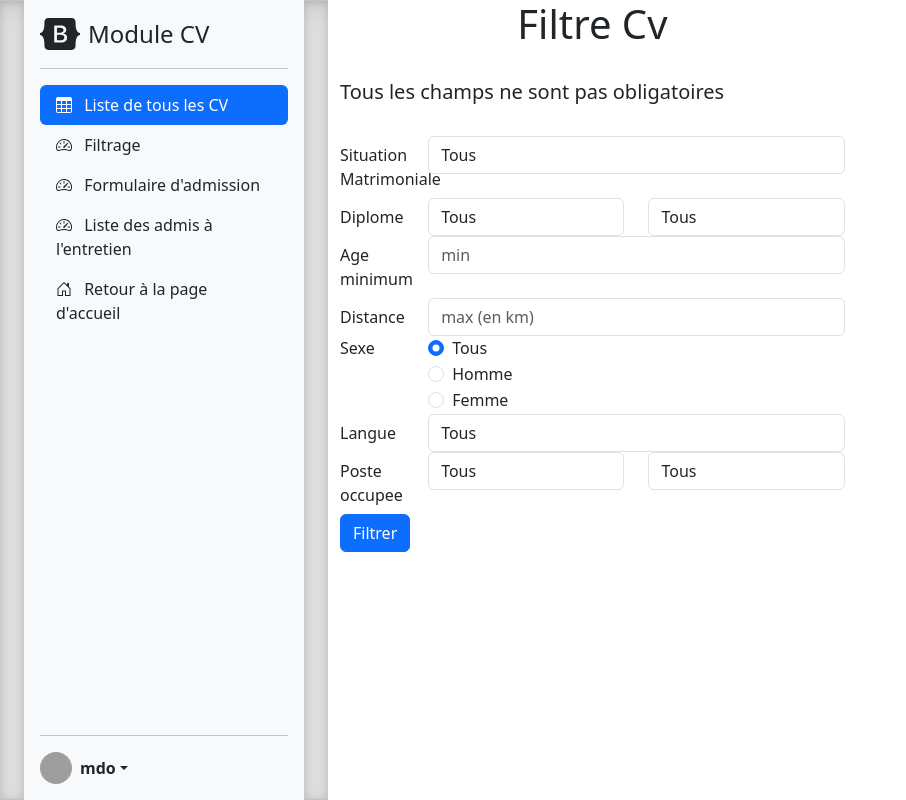
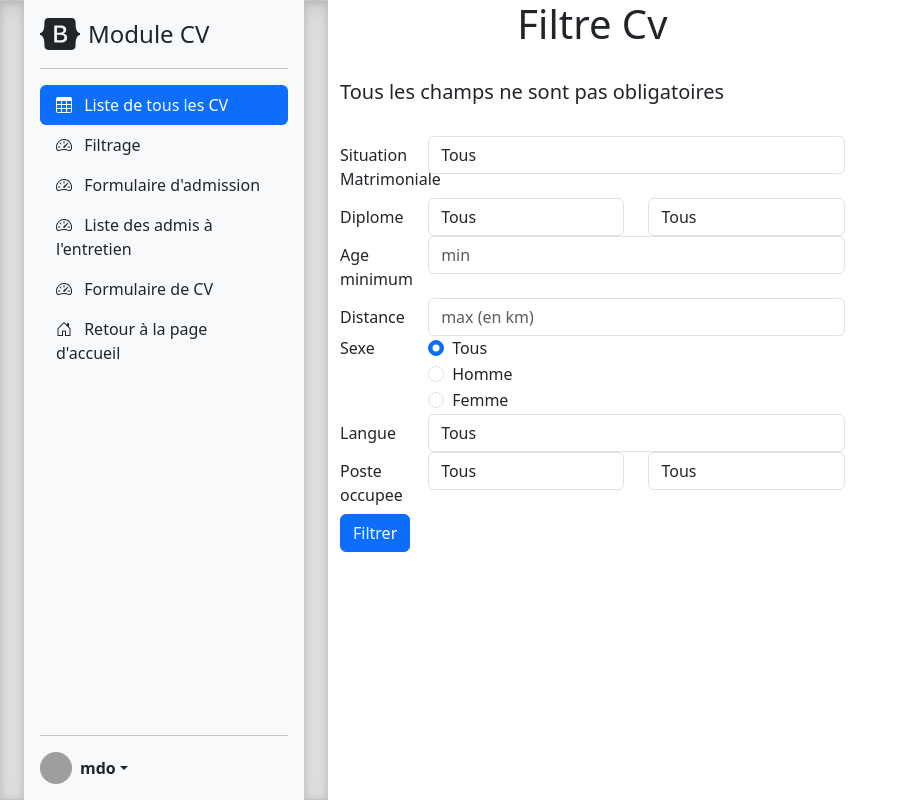
Before and after one commit to Hinaox/Gestion, a CodeIgniter app: page /Gestion/index.php/filtrecvcontroller/index in a window 1280 px wide. Shown: the whole page, without its empty margins (0-906 px from the left). Run offline with CodeIgniter, Linux system fonts and the light colour scheme; some libraries are stand-ins or nearby versions; grey boxes are pictures that could not be loaded.

Commit message:
Update templateCV.php

```diff
--- a/application/views/templateCV.php
+++ b/application/views/templateCV.php
@@ -138,6 +138,12 @@ if (empty($view)){
           Liste des admis à l'entretien
         </a>
       </li>
+      <li>
+        <a href="<?php echo site_url('filtreCVController/'); ?>" class="nav-link link-dark">
+          <svg class="bi me-2" width="16" height="16"><use xlink:href="#speedometer2"/></svg>
+          Formulaire de CV
+        </a>
+      </li>
       <li class="nav-item">
         <a href="<?php echo site_url('RHController/'); ?>" class="nav-link  link-dark" aria-current="page">
           <svg class="bi me-2" width="16" height="16"><use xlink:href="#home"/></svg>
```
